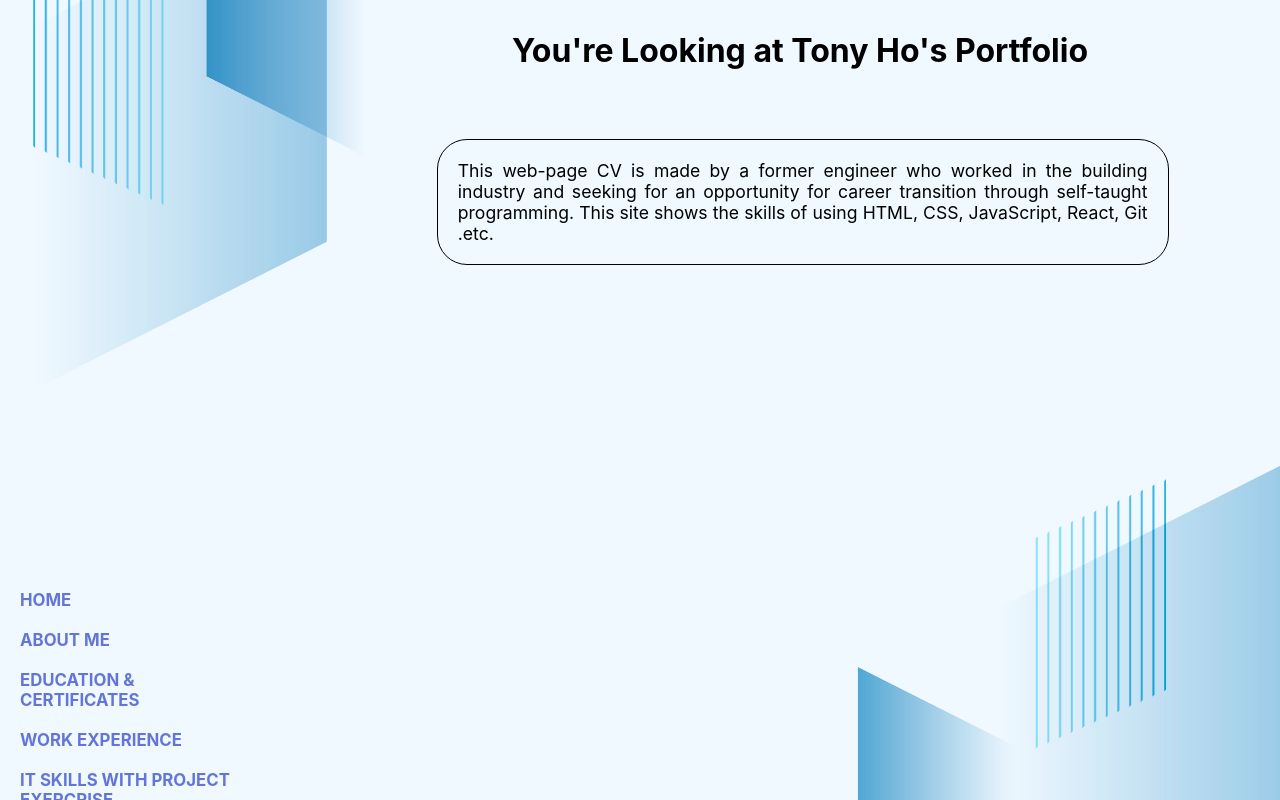
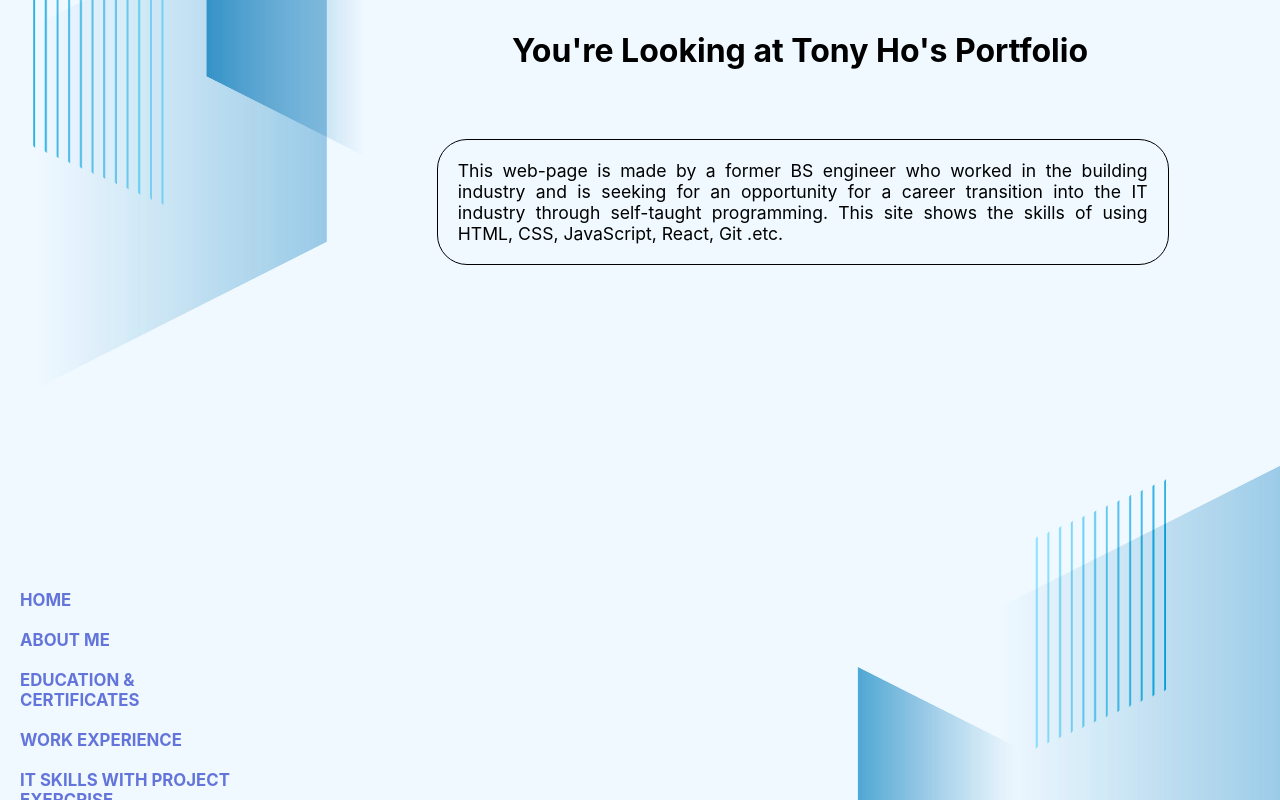
Before and after one commit to Tony-Tyrant/My-Portfolio, a React (Create React App) app: page /intro in a window 1280 px wide. Built offline with nearby package versions, Linux system fonts and the light colour scheme.

Commit message:
Edited the introduction

```diff
--- a/src/componenets/Intro.js
+++ b/src/componenets/Intro.js
@@ -4,10 +4,10 @@ export default function Intro() {
     return (
         <div className="intro">
             <p>
-                This web-page CV is made by a former engineer
+                This web-page is made by a former BS engineer
                 who worked in the building industry and
-                seeking for an opportunity for career transition
-                through self-taught programming.
+                is seeking for an opportunity for a career transition
+                into the IT industry through self-taught programming.
                 This site shows the skills of using HTML,
                 CSS, JavaScript, React, Git .etc.
             </p>
```
